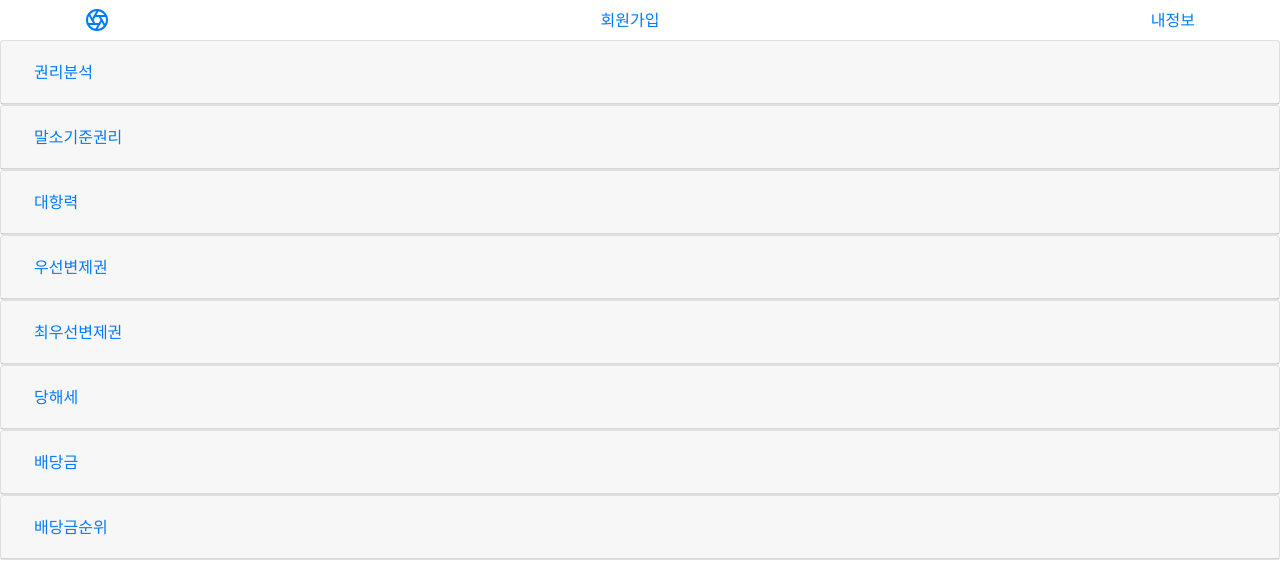
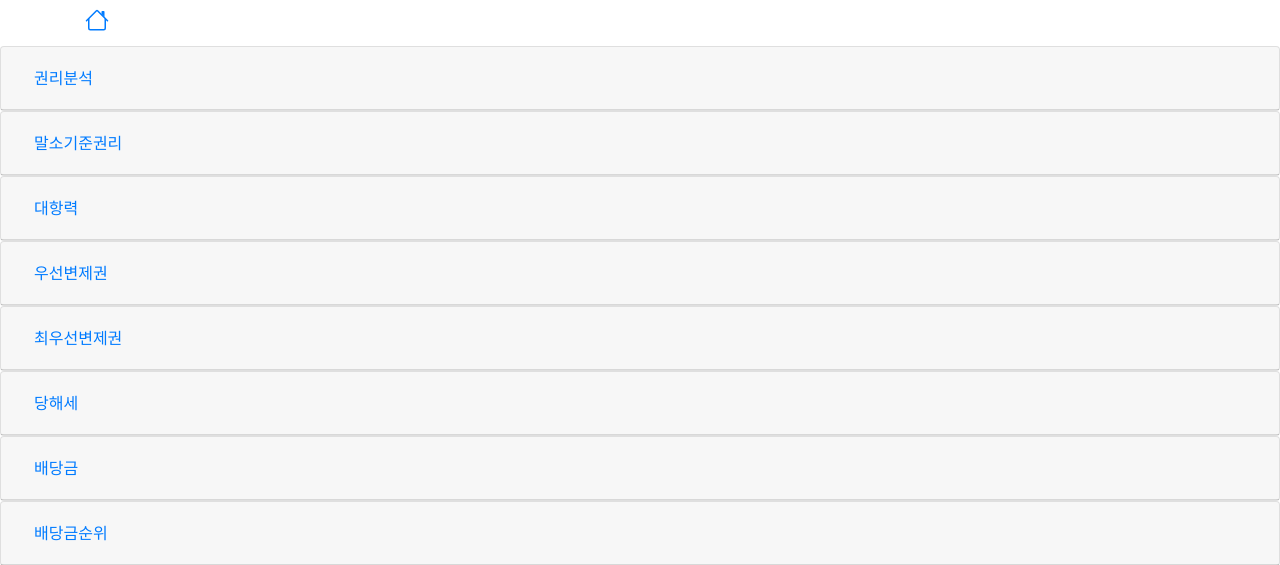
Before and after one commit to kkjiee/realestate_auction, a Flask app: page /menu1 in a window 1280 px wide. Shown: the top 565 px of the page. Run offline with Flask 2, Linux system fonts and the light colour scheme; some libraries are stand-ins or nearby versions.

Commit message:
top menu icon 변경

```diff
--- a/templates/basic_knowledge.html
+++ b/templates/basic_knowledge.html
@@ -25,27 +25,16 @@
 <body>
 
 
-
-
-
-
-        <nav class="mylist">
+       <nav class="mylist">
             <div class="container d-flex flex-column flex-md-row justify-content-between">
-                <a class="py-2" href="/b">
-                    <svg xmlns="http://www.w3.org/2000/svg" width="24" height="24" viewBox="0 0 24 24" fill="none"
-                        stroke="currentColor" stroke-width="2" stroke-linecap="round" stroke-linejoin="round"
-                        class="d-block mx-auto">
-                        <circle cx="12" cy="12" r="10"></circle>
-                        <line x1="14.31" y1="8" x2="20.05" y2="17.94"></line>
-                        <line x1="9.69" y1="8" x2="21.17" y2="8"></line>
-                        <line x1="7.38" y1="12" x2="13.12" y2="2.06"></line>
-                        <line x1="9.69" y1="16" x2="3.95" y2="6.06"></line>
-                        <line x1="14.31" y1="16" x2="2.83" y2="16"></line>
-                        <line x1="16.62" y1="12" x2="10.88" y2="21.94"></line>
-                    </svg>
+                <a class="py-2" href="/home">
+                    <svg class="bi bi-house" width="1.5em" height="1.5em" viewBox="0 0 16 16" fill="currentColor" xmlns="http://www.w3.org/2000/svg">
+						<path fill-rule="evenodd" d="M2 13.5V7h1v6.5a.5.5 0 00.5.5h9a.5.5 0 00.5-.5V7h1v6.5a1.5 1.5 0 01-1.5 1.5h-9A1.5 1.5 0 012 13.5zm11-11V6l-2-2V2.5a.5.5 0 01.5-.5h1a.5.5 0 01.5.5z" clip-rule="evenodd"/>
+					<path fill-rule="evenodd" d="M7.293 1.5a1 1 0 011.414 0l6.647 6.646a.5.5 0 01-.708.708L8 2.207 1.354 8.854a.5.5 0 11-.708-.708L7.293 1.5z" clip-rule="evenodd"/>
+					</svg>
                 </a>
-                <a class="py-2 d-none d-md-inline-block" href="#">회원가입</a>
-                <a class="py-2 d-none d-md-inline-block" href="#">내정보</a>
+<!--                <a class="py-2 d-none d-md-inline-block" href="#">회원가입</a>-->
+<!--                <a class="py-2 d-none d-md-inline-block" href="#">내정보</a>-->
             </div>
         </nav>
 
--- a/templates/home.html
+++ b/templates/home.html
@@ -29,8 +29,8 @@
 
        <nav class="mylist">
             <div class="container d-flex flex-column flex-md-row justify-content-between">
-                <a class="py-2" href="/b">
-                    <svg class="bi bi-house" width="1em" height="1em" viewBox="0 0 16 16" fill="currentColor" xmlns="http://www.w3.org/2000/svg">
+                <a class="py-2" href="/home">
+                    <svg class="bi bi-house" width="1.5em" height="1.5em" viewBox="0 0 16 16" fill="currentColor" xmlns="http://www.w3.org/2000/svg">
 						<path fill-rule="evenodd" d="M2 13.5V7h1v6.5a.5.5 0 00.5.5h9a.5.5 0 00.5-.5V7h1v6.5a1.5 1.5 0 01-1.5 1.5h-9A1.5 1.5 0 012 13.5zm11-11V6l-2-2V2.5a.5.5 0 01.5-.5h1a.5.5 0 01.5.5z" clip-rule="evenodd"/>
 					<path fill-rule="evenodd" d="M7.293 1.5a1 1 0 011.414 0l6.647 6.646a.5.5 0 01-.708.708L8 2.207 1.354 8.854a.5.5 0 11-.708-.708L7.293 1.5z" clip-rule="evenodd"/>
 					</svg>
```
